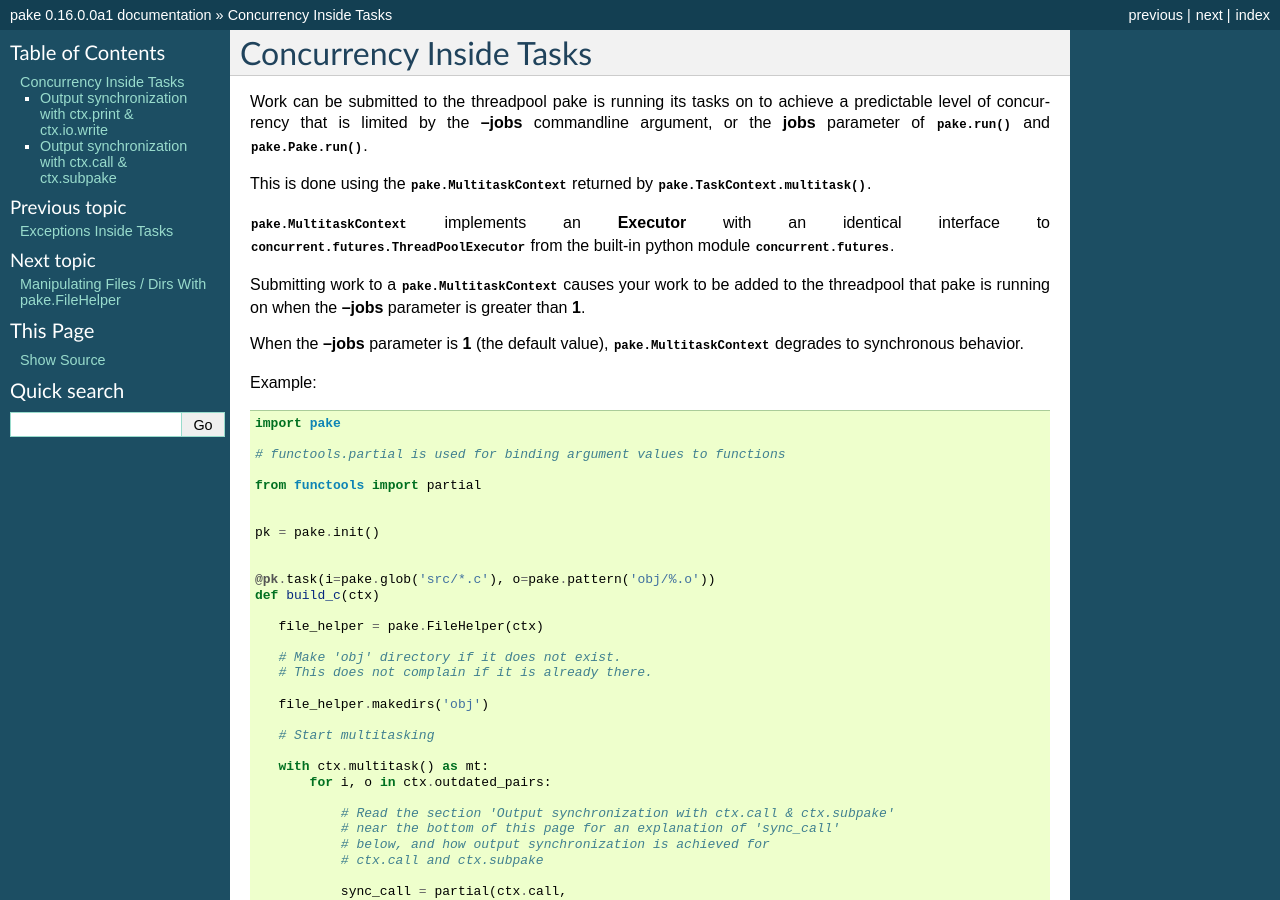
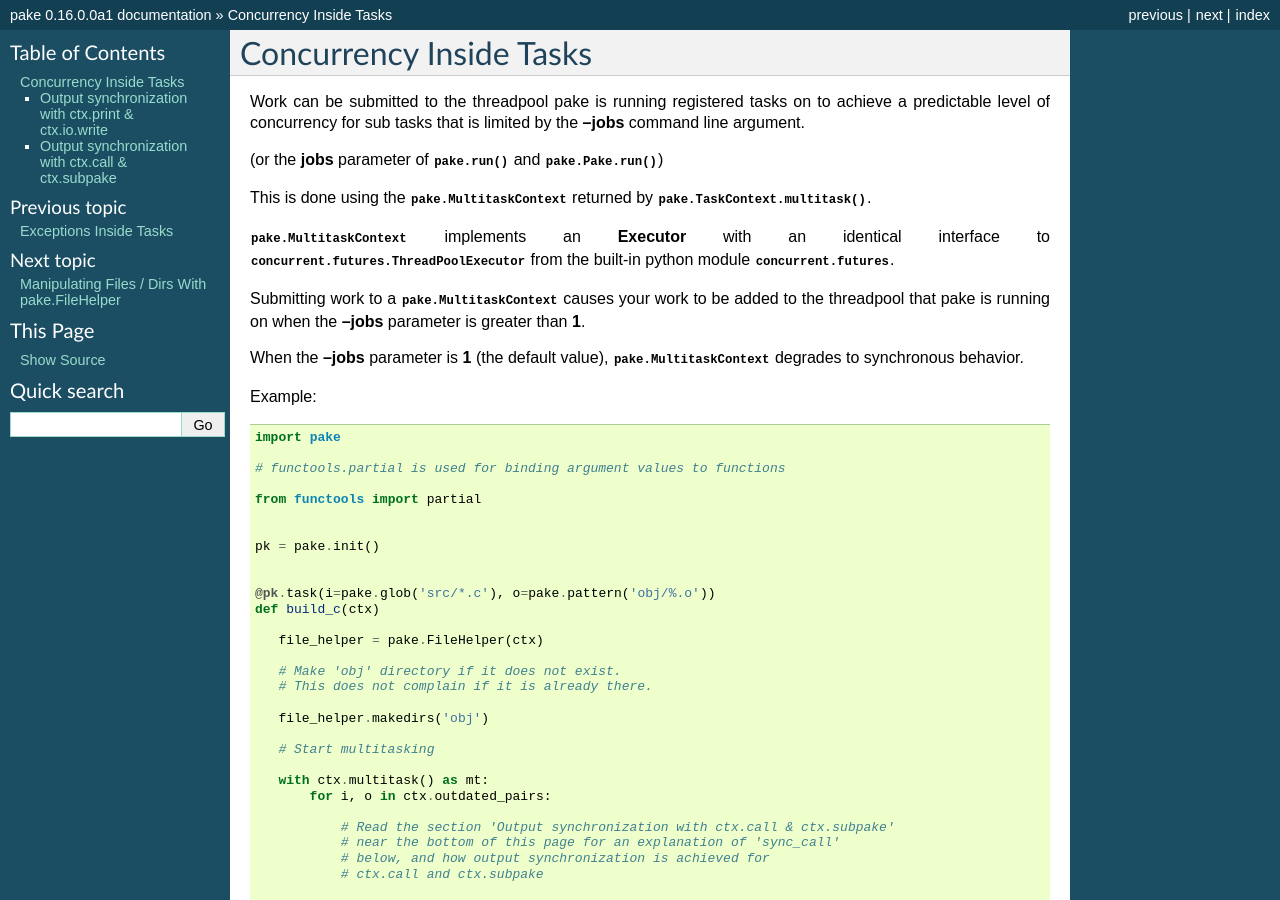
Before and after one commit to Teriks/pake, a Sphinx documentation site: the page built from docs/source/multitasking.rst, in a window 1280 px wide and 900 px high. Built offline with Sphinx 7.4.7, drawn with Linux system fonts in a browser that asks for light colours.

Commit message:
Doc amendments in multitasking.rst, rewording

```diff
--- a/docs/source/multitasking.rst
+++ b/docs/source/multitasking.rst
@@ -1,9 +1,10 @@
 Concurrency Inside Tasks
 ========================
 
-Work can be submitted to the threadpool pake is running its tasks on to achieve a
-predictable level of concurrency that is limited by the **--jobs** commandline argument,
-or the **jobs** parameter of :py:meth:`pake.run` and :py:meth:`pake.Pake.run`.
+Work can be submitted to the threadpool pake is running registered tasks on to achieve a
+predictable level of concurrency for sub tasks that is limited by the **--jobs** command line argument.
+
+(or the **jobs** parameter of :py:meth:`pake.run` and :py:meth:`pake.Pake.run`)
 
 This is done using the :py:class:`pake.MultitaskContext` returned by :py:meth:`pake.TaskContext.multitask`.
 
```
